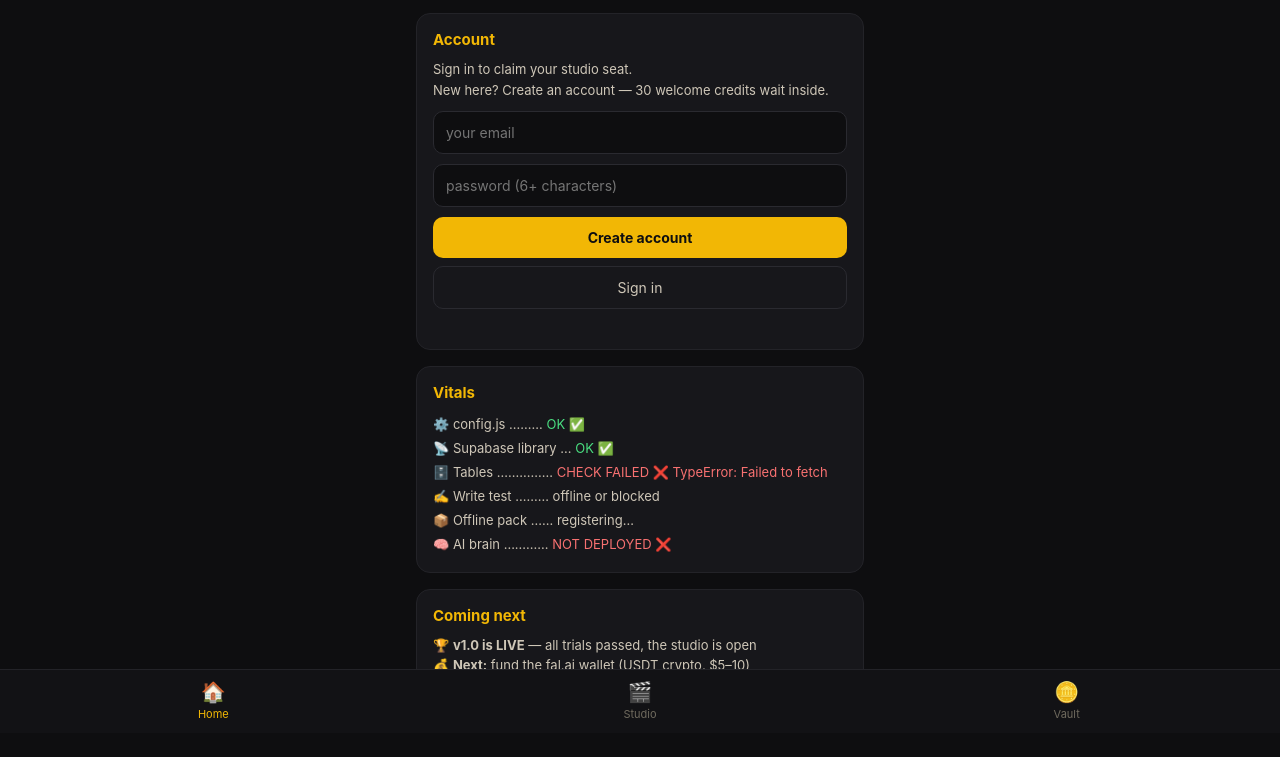
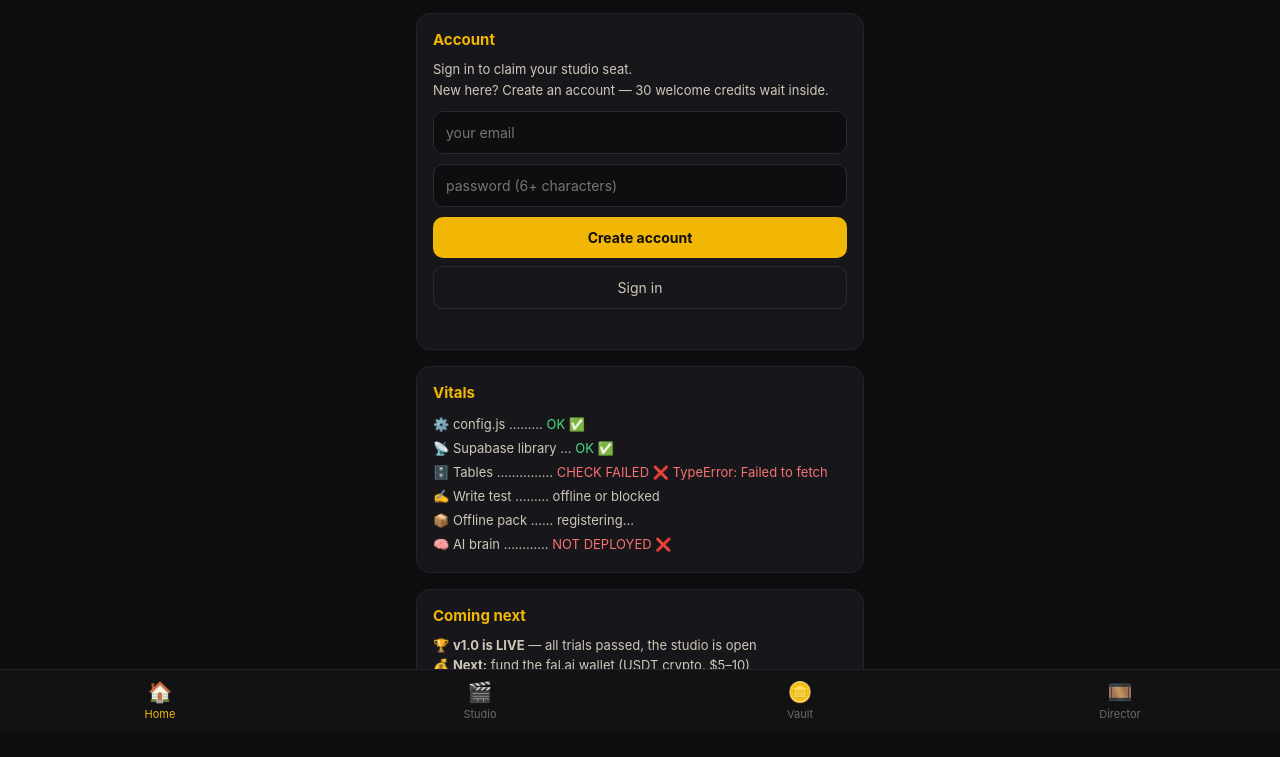
Before and after one commit to girmadinsho-hub/lion-studio, a plain HTML site: page index.html in a window 1280 px wide. Shown: the part 67-824 px from the top of the page. Drawn offline with nearby package versions, Linux system fonts and the light colour scheme; no server answers.

Commit message:
Add director.js script to index.html

```diff
--- a/index.html
+++ b/index.html
@@ -270,5 +270,6 @@
 <script src="auth.js"></script>
 <script src="studio.js"></script>
 <script src="vault.js"></script>
+<script src="director.js"></script>
 </body>
 </html>
```
